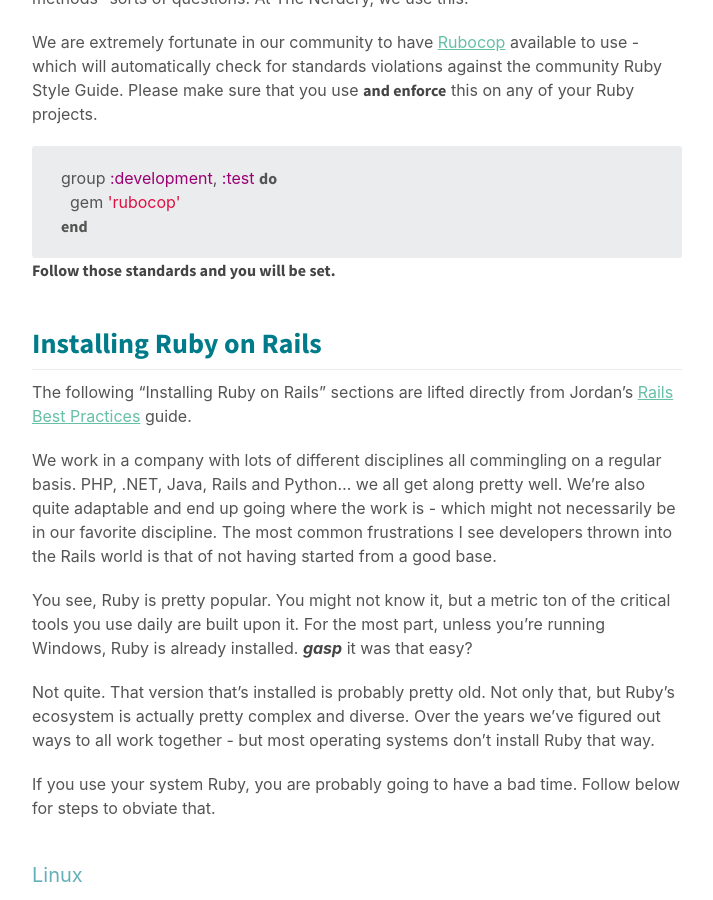
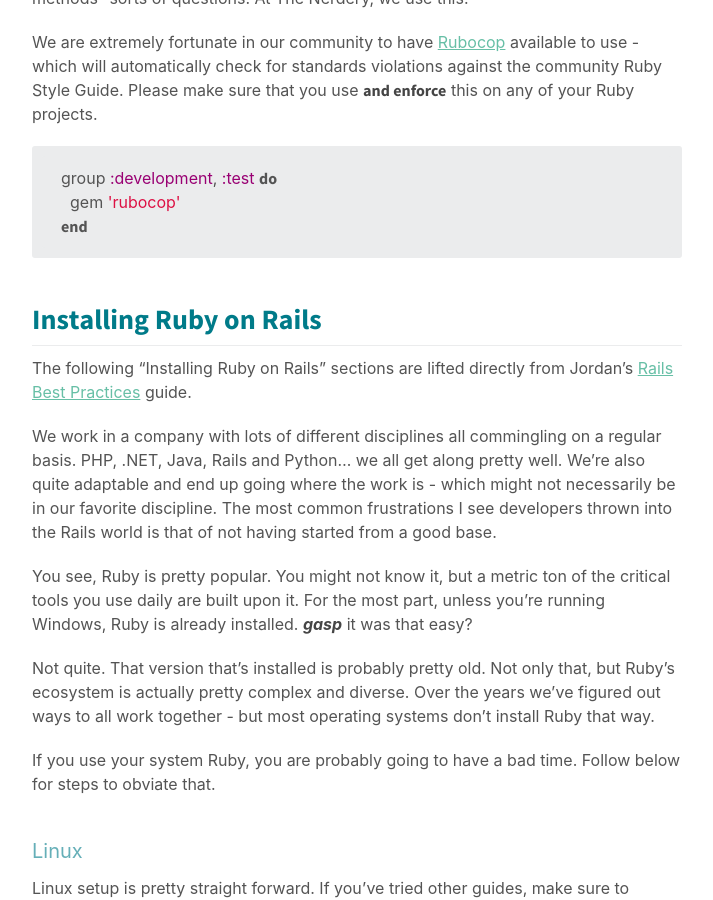
Before and after one commit to thenerdery/ruby-standards, a Jekyll site: the page built from index.md, in a window 1280 px wide and 900 px high, scrolled down 1996 px. Shown: the whole window, without its empty margins (283-996 px from the left). Built offline with Jekyll 4.4.1, drawn with Linux system fonts in a browser that asks for light colours; some web fonts are replaced.

Commit message:
Removing misleading clause about standards setting and forcing an update

````diff
--- a/index.md
+++ b/index.md
@@ -40,8 +40,6 @@ We are extremely fortunate in our community to have [Rubocop](https://github.com
     gem 'rubocop'
   end
 ```
-
-**Follow those standards and you will be set.**
 
 # Installing Ruby on Rails
 
````
